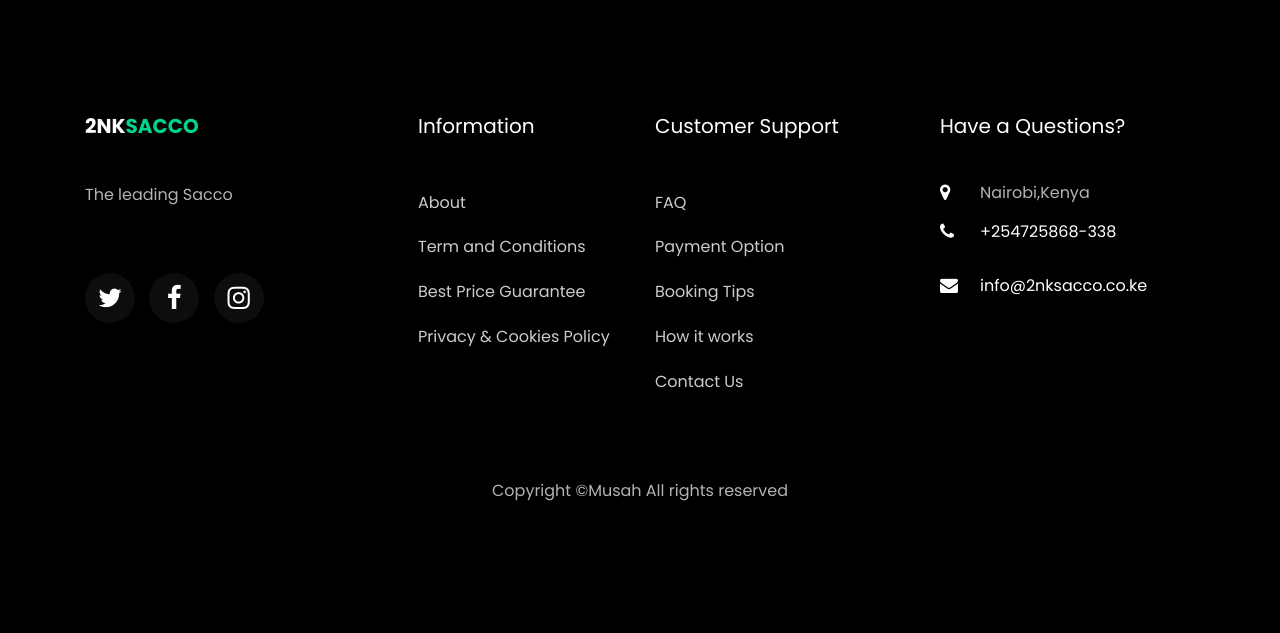
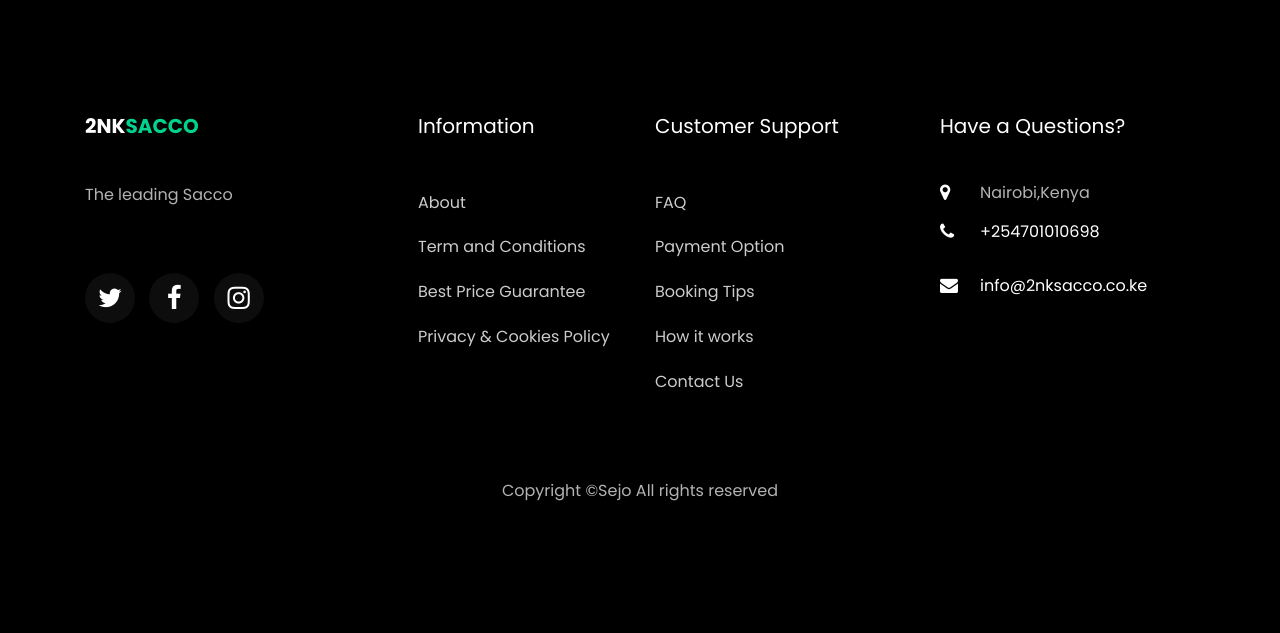
Before and after one commit to JoeMuhanda/Bus-booking-system-mpesa-payment, a Django app: page / in a window 1280 px wide. Shown: the part 4522-5155 px from the top of the page. Run offline with Django 4.2, Linux system fonts and the light colour scheme; data comes from the database, SQL or seed files in the repository; parts of the project's set-up code (start-up, migrations or seed data) failed here and were passed over; some libraries are stand-ins or nearby versions; some web fonts are replaced.

Commit message:
Update index.html

```diff
--- a/templates/index.html
+++ b/templates/index.html
@@ -360,7 +360,7 @@ The SACCO has upheld its core objectives of savings mobilization for owned landi
             	<div class="block-23 mb-3">
 	              <ul>
 	                <li><span class="icon icon-map-marker"></span><span class="text">Nairobi,Kenya</span></li>
-	                <li><a href="tel:+254725868-338"><span class="icon icon-phone"></span><span class="text">+254725868-338</span></a></li>
+	                <li><a href="tel:+254725868-338"><span class="icon icon-phone"></span><span class="text">+254701010698</span></a></li>
 	                <li><a href="https://info@4ntesacco.co.ke"><span class="icon icon-envelope"></span><span class="text">info@2nksacco.co.ke</span></a></li>
 	              </ul>
 	            </div>
@@ -371,7 +371,7 @@ The SACCO has upheld its core objectives of savings mobilization for owned landi
           <div class="col-md-12 text-center">
 
             <p>
-  Copyright &copy;Musah All rights reserved</p>
+  Copyright &copy;Sejo All rights reserved</p>
           </div>
         </div>
       </div>
```
